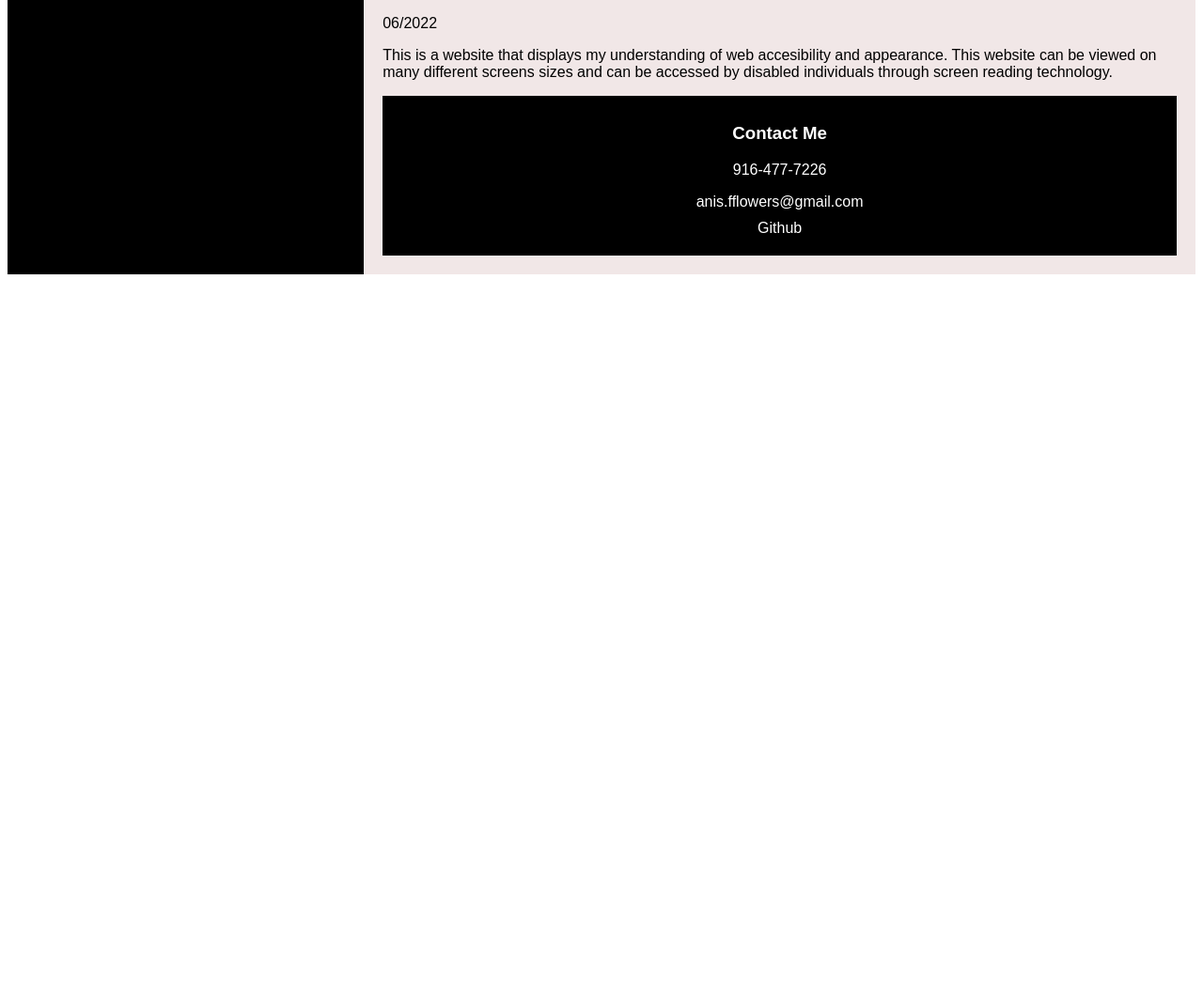
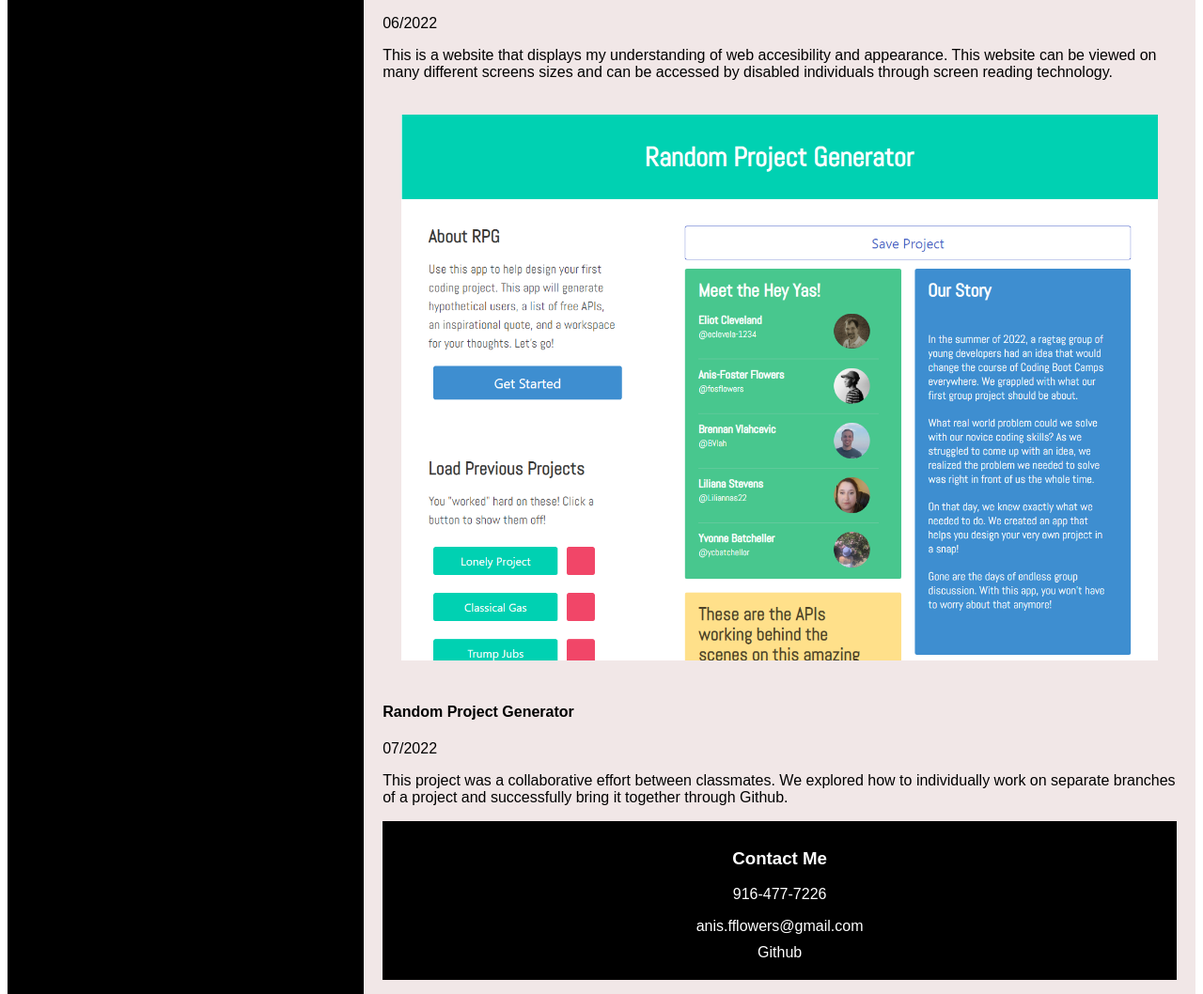
Before and after one commit to fosflowers/fosters-website, a plain HTML site: page index.html in a window 1280 px wide. Shown: the part 1603-2661 px from the top of the page at 94% size. Before the commit the page ends 1903 px from the top, so only its background shows below. Drawn offline with Linux system fonts and the light colour scheme.

Commit message:
added recent project

```diff
--- a/index.html
+++ b/index.html
@@ -91,6 +91,25 @@
                         This is a website that displays my understanding of web accesibility and appearance. This website can be viewed on many different screens sizes and can be accessed by disabled individuals through screen reading technology.
                     </p>
 
+                    <div id="RPG">
+
+                        <a href="https://fosflowers.github/Random-Project-Generator/">
+
+                            <img src="./assets/images/RPG.png" alt="Random Project Generator Website">
+
+                        </a>
+
+                        <h4>Random Project Generator</h4>
+
+                        <p>07/2022</p>
+
+                        <p>
+                            This project was a collaborative effort between classmates. We explored how to individually work on separate branches of a project and successfully bring it together through Github.
+                        </p>
+
+                    </div>
+
+
                     <!--footer-->
 
                     <footer id="Contact-Me">
```
Also changed, not shown: assets/images/RPG.png (added).
